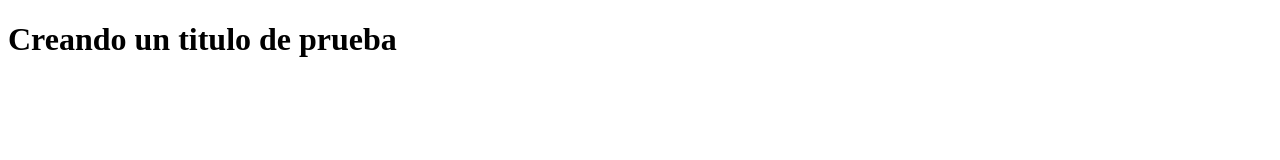
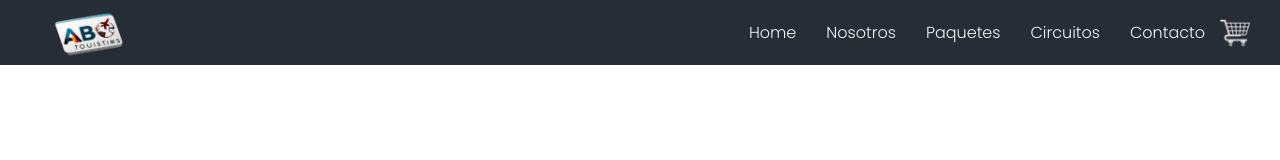
Before and after one commit to victoriauretadev/E2-Challenge-Landing-Page---Navbar-, a plain HTML site: page index.html in a window 1280 px wide. Drawn offline with Linux system fonts and the light colour scheme.

Commit message:
proyecto de entrega

```diff
--- a/index.html
+++ b/index.html
@@ -4,8 +4,31 @@
     <meta charset="UTF-8" />
     <meta name="viewport" content="width=device-width, initial-scale=1.0" />
     <title>E2 Challenge Landing Page - Navbar</title>
+    <link rel="stylesheet" href="./styles.css" />
   </head>
   <body>
-    <h1>Creando un titulo de prueba</h1>
+    <header>
+      <!-- LOGO -->
+      <img src="./assets/logo-abc.png" alt="logo ABC" class="logo" />
+
+      <!-- NAVBAR -->
+
+      <nav class="navbar">
+        <ul class="navbar-list">
+          <li><a href="#" class="active">Home</a></li>
+          <li><a href="#" class="active">Nosotros</a></li>
+          <li><a href="#" class="active">Paquetes</a></li>
+          <li><a href="#" class="active">Circuitos</a></li>
+          <li><a href="#" class="active">Contacto</a></li>
+        </ul>
+
+        <!-- LOGO CARRITO -->
+        <img
+          src="./assets/carrito-de-compras.png"
+          alt="Carrito de compras"
+          class="cart-icon"
+        />
+      </nav>
+    </header>
   </body>
 </html>
--- /dev/null
+++ b/styles.css
@@ -0,0 +1,73 @@
+@import url("https://fonts.googleapis.com/css2?family=Montserrat:wght@300;400;600;700;800;900&family=Poppins:wght@300;400;500;600;700;800&display=swap");
+
+* {
+  margin: 0;
+  padding: 0;
+  box-sizing: border-box;
+  font-family: "Poppins", sans-serif;
+  list-style: none;
+  text-decoration: none;
+}
+
+:root {
+  /* bg-colors */
+  --background: #02050e;
+  --primary: #1e50ff;
+  --secondary: #272d37;
+  --btn-bg: #050d26;
+  --bg-azul-10: #e9eeff;
+  --bg-white: #fff;
+  --bg-electric: #f0fbff;
+  --nav-bg: #0f1525;
+
+  /* Text colors */
+  --text-gray: #adb9c7;
+  --text-white: #f3f4f6;
+
+  /* Decoration */
+  --fire: #ff6d00;
+  --electric: #64d3ff;
+}
+
+header {
+  background: var(--secondary);
+  display: flex;
+  justify-content: space-between;
+  align-items: center;
+  padding: 0 30px;
+  height: 65px;
+  position: fixed;
+  width: 100%;
+}
+
+.navbar,
+.navbar-list {
+  display: flex;
+  align-items: center;
+  justify-content: center;
+}
+
+.navbar-list {
+  gap: 30px;
+}
+
+.navbar-list a {
+  color: var(--text-gray);
+}
+
+.navbar-list .active {
+  font-weight: 300;
+  color: var(--text-white);
+}
+
+.logo {
+  height: 190%;
+  padding: 0px 0px 7px 0px;
+}
+
+.cart-icon {
+  height: 30px;
+  padding: 5px 10px;
+  cursor: pointer;
+  padding: 0px 0px 0px 15px;
+}
```
Also changed, not shown: assets/carrito-de-compras.png (added), assets/logo-abc.png (added).
